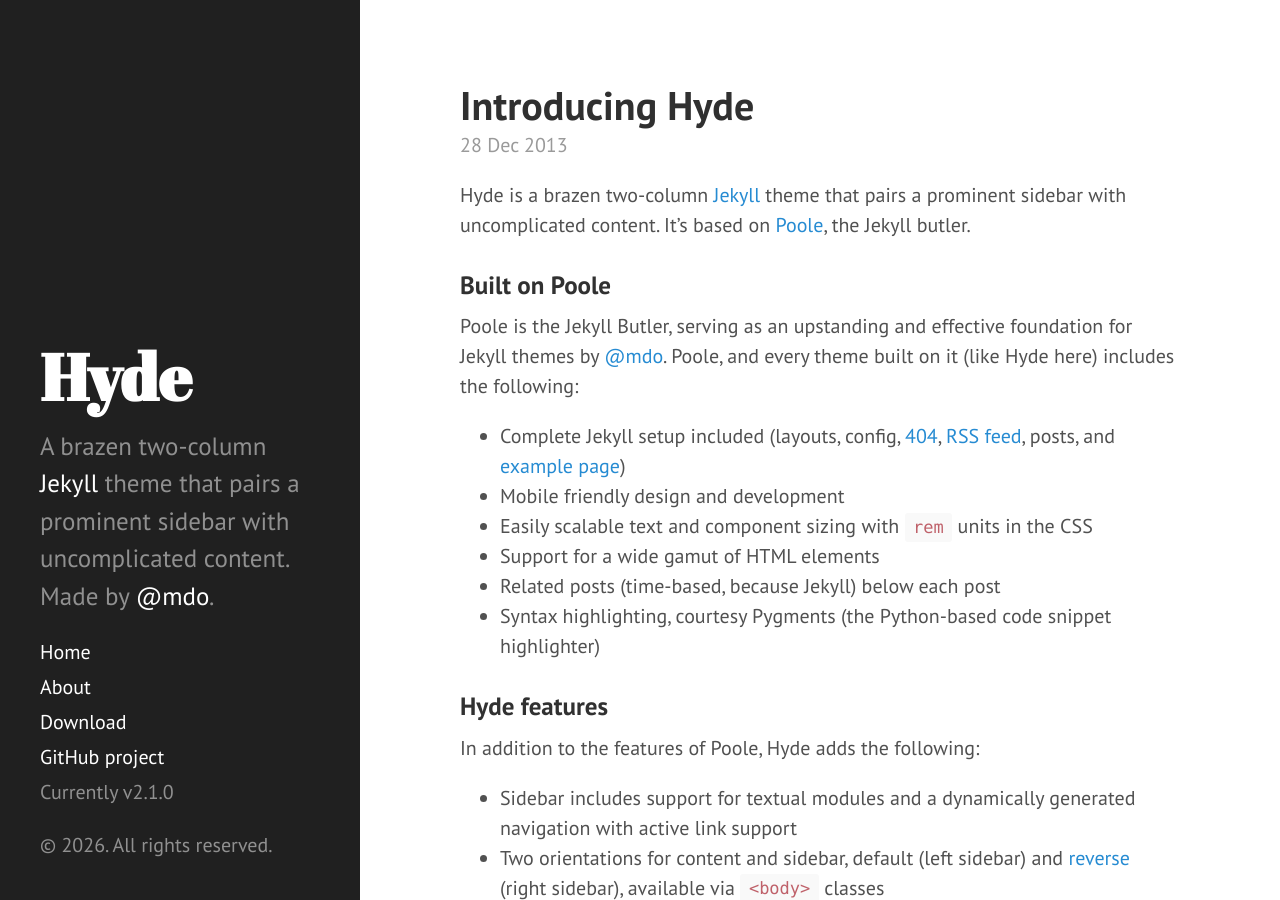
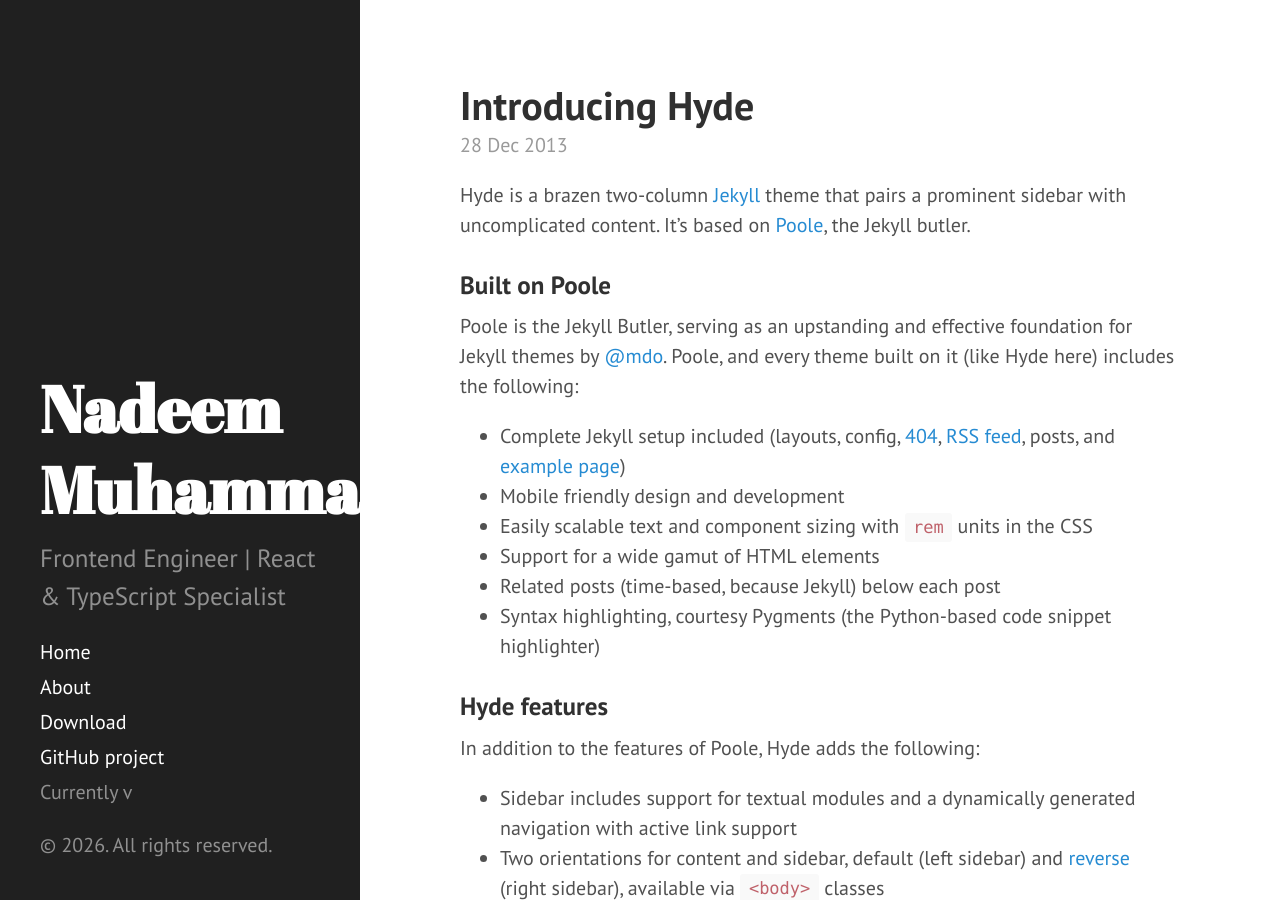
Before and after one commit to nadeem-muhammad/nadeem-muhammad.github.io, a Jekyll site: the page built from index.html, in a window 1280 px wide and 900 px high. Built offline with Jekyll 4.4.1, drawn with Linux system fonts in a browser that asks for light colours; Markdown is read by kramdown in place of the engine named in the settings; the list of posts is cut into pages by our own code.

Commit message:
Update site configuration with new author details

```diff
--- a/_config.yml
+++ b/_config.yml
@@ -1,26 +1,11 @@
-# Dependencies
-markdown:         redcarpet
-highlighter:      pygments
+title:            Nadeem Muhammad
+description:      Frontend Engineer | React & TypeScript Specialist
 
-# Permalinks
-permalink:        pretty
-relative_permalinks: true
-
-# Setup
-title:            Hyde
-tagline:          'A Jekyll theme'
-description:      'A brazen two-column <a href="http://jekyllrb.com" target="_blank">Jekyll</a> theme that pairs a prominent sidebar with uncomplicated content. Made by <a href="https://twitter.com/mdo" target="_blank">@mdo</a>.'
-url:              http://hyde.getpoole.com
-baseurl:          /
+url:
+baseurl:
 
 author:
-  name:           'Mark Otto'
-  url:            https://twitter.com/mdo
+  name:           'Nadeem Muhammad'
+  url:            https://linkedin.com/in/nadeem-muhammad
 
 paginate:         5
-
-# Custom vars
-version:          2.1.0
-
-github:
-  repo:           https://github.com/poole/hyde
```
